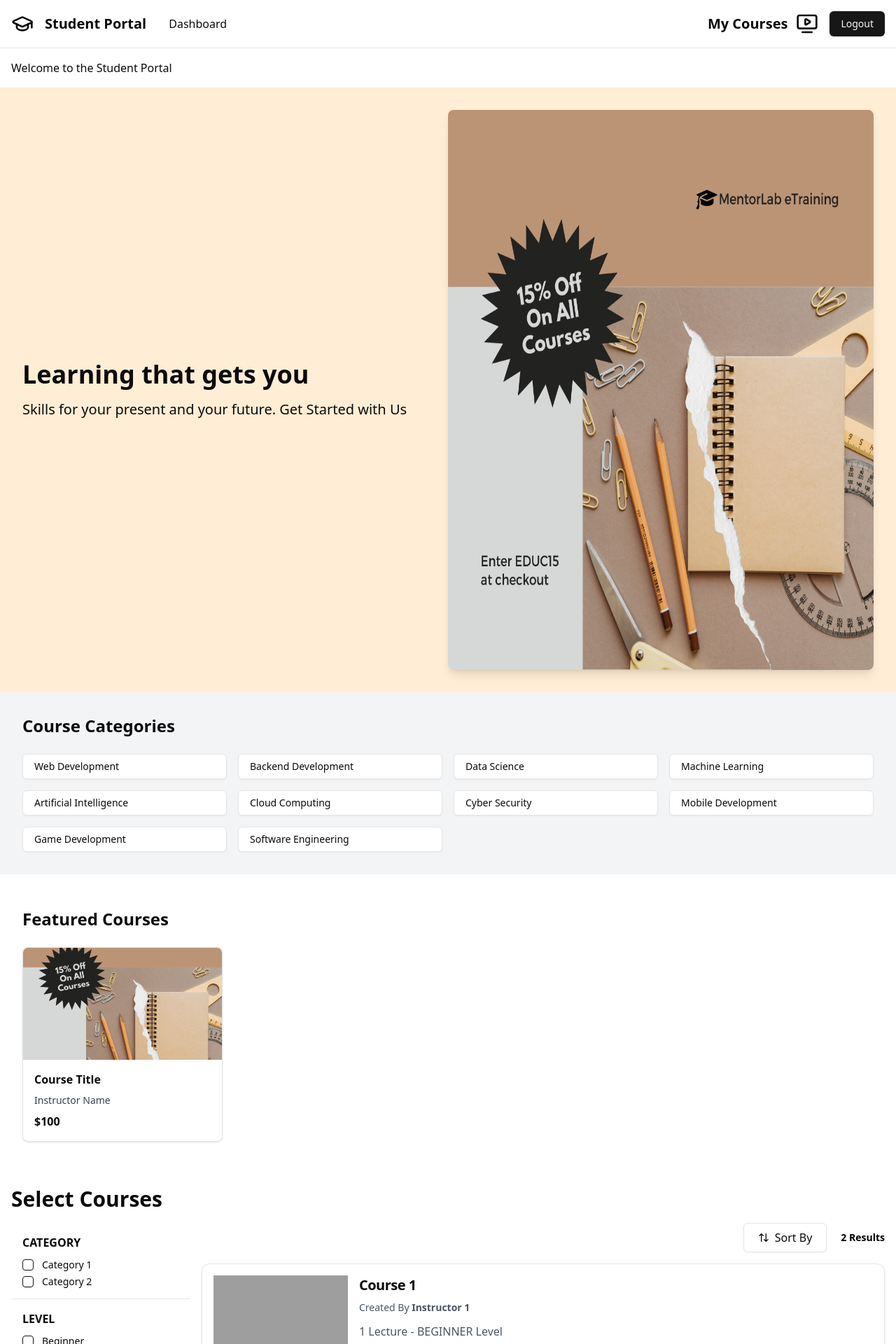
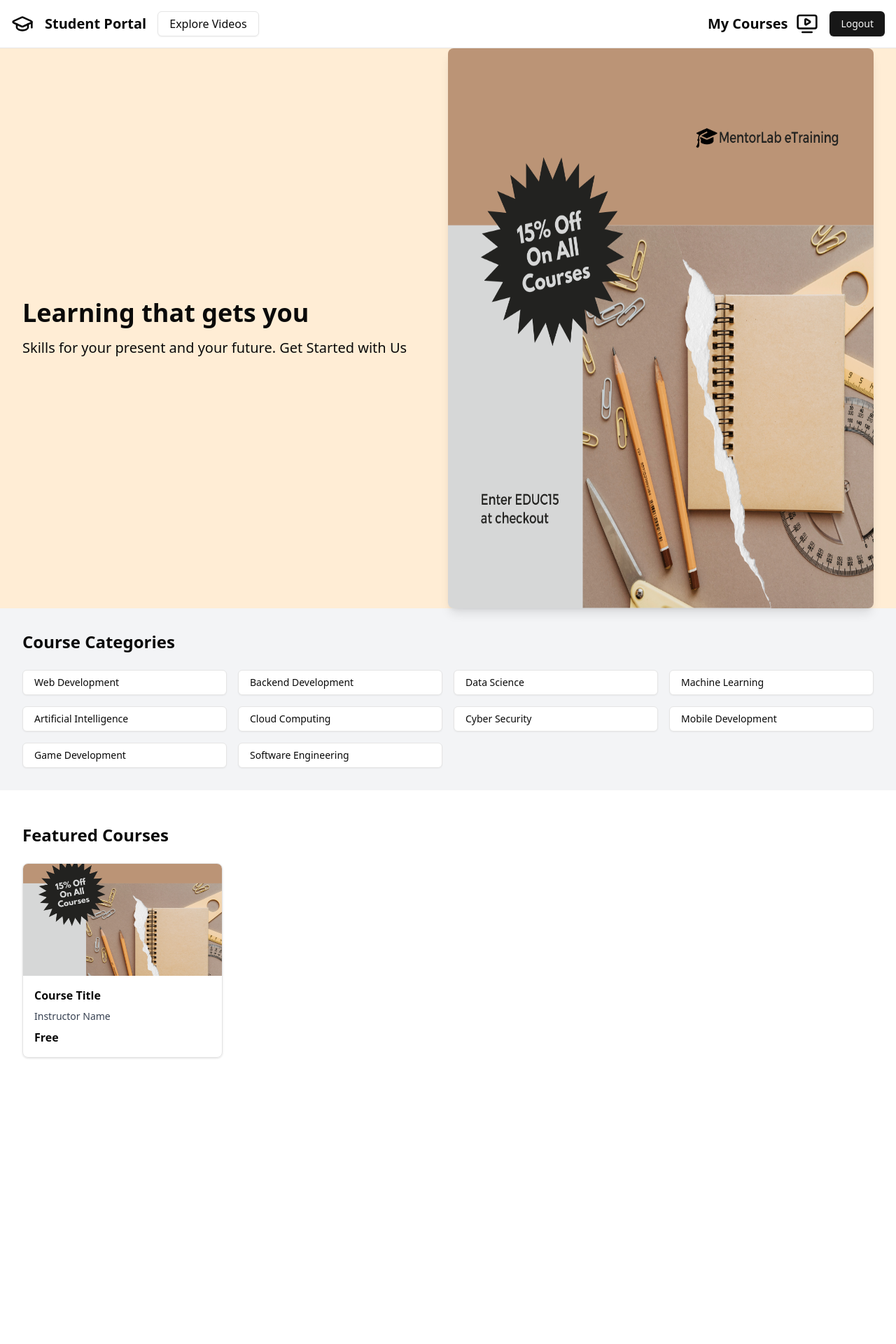
Before and after one commit to jayshreee10/MentorLab, a React (Vite) app: page /student in a window 1280 px wide. Shown: the top 1920 px of the page at 70% size. After the commit the page ends 1559 px from the top, so only its background shows below. Built offline with nearby package versions, Linux system fonts and the light colour scheme; grey boxes are pictures that could not be loaded.

Commit message:
add : Course view for students

```diff
--- a/src/App.jsx
+++ b/src/App.jsx
@@ -1,15 +1,30 @@
 import { Route, Routes } from "react-router-dom";
-import Auth from "./pages/Auth";
 import Instructor from "./pages/Teacher";
 import Student from "./pages/Student";
 import Hero from "./pages/Hero";
+import Home from "./components/student-view/Home";
+import SelectCourses from "@/components/student-view/SelectCourses";
+import StudentViewCourseDetailsPage from "@/components/student-view/CourseDetails";
+import NewStudentCourseProgressPage from "@/components/student-view/CourseProgress";
+
 function App() {
   return (
     <>
       <Routes>
         <Route path="/" element={<Hero />} />
         <Route path="/instructor" element={<Instructor />} />
-        <Route path="/student" element={<Student />} />
+        <Route path="/student" element={<Student />}>
+          <Route index element={<Home />} />
+          <Route path="courses" element={<SelectCourses />} />
+          <Route
+            path="course-details"
+            element={<StudentViewCourseDetailsPage />}
+          />
+          <Route
+            path="course-progress"
+            element={<NewStudentCourseProgressPage />}
+          />
+        </Route>
       </Routes>
     </>
   );
--- a/src/components/student-view/Header.jsx
+++ b/src/components/student-view/Header.jsx
@@ -1,8 +1,9 @@
 import { GraduationCap, TvMinimalPlay } from "lucide-react";
-import { Link } from "react-router-dom";
+import { Link, useNavigate } from "react-router-dom";
 import { Button } from "../ui/button";
 
 function Header() {
+  const navigate = useNavigate();
   return (
     <div>
       <header className="flex items-center justify-between p-4 border-b relative">
@@ -15,10 +16,11 @@ function Header() {
           </Link>
           <div className="flex items-center space-x-1">
             <Button
-              variant="ghost"
+              variant="outline"
               className="text-[14px] md:text-[16px] font-medium"
+              onClick={() => navigate("/student/courses")}
             >
-              Dashboard
+              Explore Videos
             </Button>
           </div>
         </div>
@@ -34,11 +36,12 @@ function Header() {
           </div>
         </div>
       </header>
-      <div className="p-4">
-        {/* Additional student-specific content can go here */}
-        <h1>Welcome to the Student Portal</h1>
-        {/* Add other sections or components for the student view */}
-      </div>
+      {/* <div className="p-4"> */}
+      {/* Additional student-specific content can go here */}
+      {/* <h1>Welcome to the Student Portal</h1> */}
+
+      {/* Add other sections or components for the student view */}
+      {/* </div> */}
     </div>
   );
 }
--- a/src/components/student-view/Home.jsx
+++ b/src/components/student-view/Home.jsx
@@ -1,12 +1,14 @@
 import { courseCategories } from "@/config";
 import Ad from "../../../public/Ad.png";
 import { Button } from "../ui/button";
+import { useNavigate } from "react-router-dom";
 
 function StudentHomePage() {
+  const navigate = useNavigate();
   return (
-    <div className="min-h-screen w-screen bg-white">
+    <div className="h-screen w-screen bg-white">
       {/* Ad Section */}
-      <section className="w-full flex flex-col bg-orange-100 lg:flex-row items-center justify-evenly p-8">
+      <section className="h-full w-full flex flex-col bg-orange-100 lg:flex-row items-center justify-evenly p-8">
         <div className="w-full">
           <h1 className="text-4xl font-bold mb-4">Learning that gets you</h1>
           <p className="text-xl">
@@ -50,7 +52,7 @@ function StudentHomePage() {
             <div className="p-4">
               <h3 className="font-bold mb-2">Course Title</h3>
               <p className="text-sm text-gray-700 mb-2">Instructor Name</p>
-              <p className="font-bold text-[16px]">$100</p>{" "}
+              <p className="font-bold text-[16px]">Free</p>{" "}
               {/* Replace with actual price */}
             </div>
           </div>
--- a/src/pages/Student.jsx
+++ b/src/pages/Student.jsx
@@ -1,19 +1,15 @@
+import React from "react";
+import { Outlet } from "react-router-dom"; // Ensure to import Outlet
 import Header from "@/components/student-view/Header";
-import Home from "../components/student-view/Home";
-import StudentViewCourseDetailsPage from "@/components/student-view/CourseDetails";
-import NewStudentCourseProgressPage from "@/components/student-view/CourseProgress";
-import SelectCourses from "@/components/student-view/SelectCourses";
-// import StudentCourses from "@/components/student-view/StudentCourses";
 
 function Student() {
   return (
     <div>
       <Header />
-      <Home />
-      {/* <StudentViewCourseDetailsPage /> */}
-      {/* <NewStudentCourseProgressPage /> */}
-      <SelectCourses />
-      {/* <StudentCourses /> */}
+      {/* The Home component can be included if you want it always visible */}
+      <Outlet />
+
+      {/* Render nested routes here */}
     </div>
   );
 }
```
